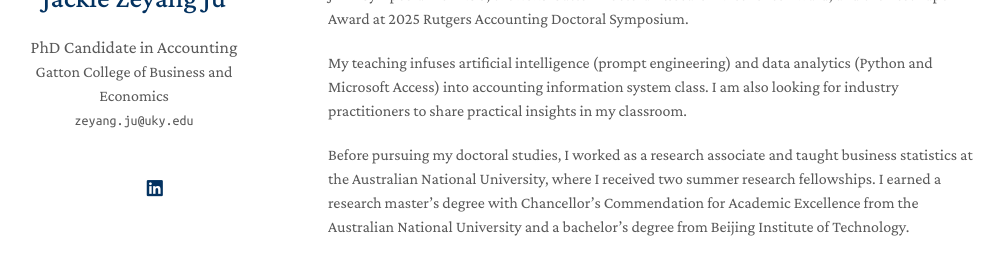
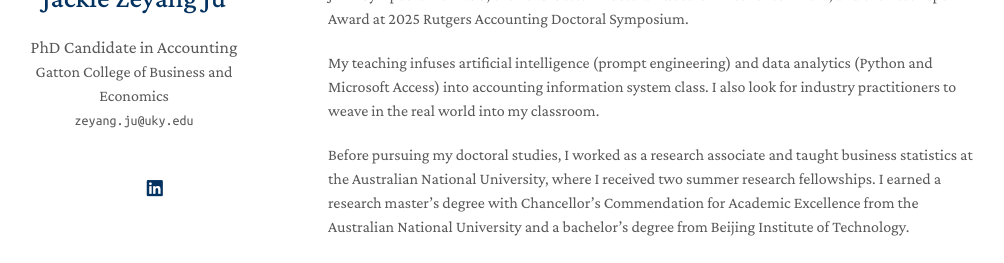
Before and after one commit to zeyang1225/zeyang1225.github.io, a Jekyll site: the page built from index.md, in a window 1280 px wide and 900 px high, cut to the strip 282-545 px from the top of the window. Shown: the whole strip, without its empty margins (142-1146 px from the left). Built offline with Jekyll 4.4.1, drawn with Linux system fonts in a browser that asks for light colours; nearby versions of some CDN libraries; comment, search, counter and statistics services are not loaded; a style sheet for code colours, icons or effects is not loaded.

Commit message:
Update home.md

```diff
--- a/_includes/home.md
+++ b/_includes/home.md
@@ -4,7 +4,7 @@
 
 Welcome to my website! I am a Job Market Candidate at the Von Allmen School of Accountancy, University of Kentucky. I use archival methods and machine learning to understand technology and sustainability issues (artificial intelligence, climate commitments, and human capital) in accounting. My research presented at major conferences and universities across the globe. I participated in AAA Auditing/FARS/MAS Doctoral Consortium, AAA Doctoral Student/Faculty Interchange SE, and AAA Deloitte Foundation/J. Michael Cook Doctoral Consortium. I received the Best Paper Award at 2024 JAAF Symposium on ESG, the 2025 Gatton Doctoral Research Excellence Award, and the Best Paper Award at 2025 Rutgers Accounting Doctoral Symposium.
 
-My teaching infuses artificial intelligence (prompt engineering) and data analytics (Python and Microsoft Access) into accounting information system class. I am also looking for industry practitioners to share practical insights in my classroom.
+My teaching infuses artificial intelligence (prompt engineering) and data analytics (Python and Microsoft Access) into accounting information system class. I also look for industry practitioners to weave in the real world into my classroom.
 
 Before pursuing my doctoral studies, I worked as a research associate and taught business statistics at the Australian National University, where I received two summer research fellowships. I earned a research master’s degree with Chancellor’s Commendation for Academic Excellence from the Australian National University and a bachelor’s degree from Beijing Institute of Technology.
 
```
